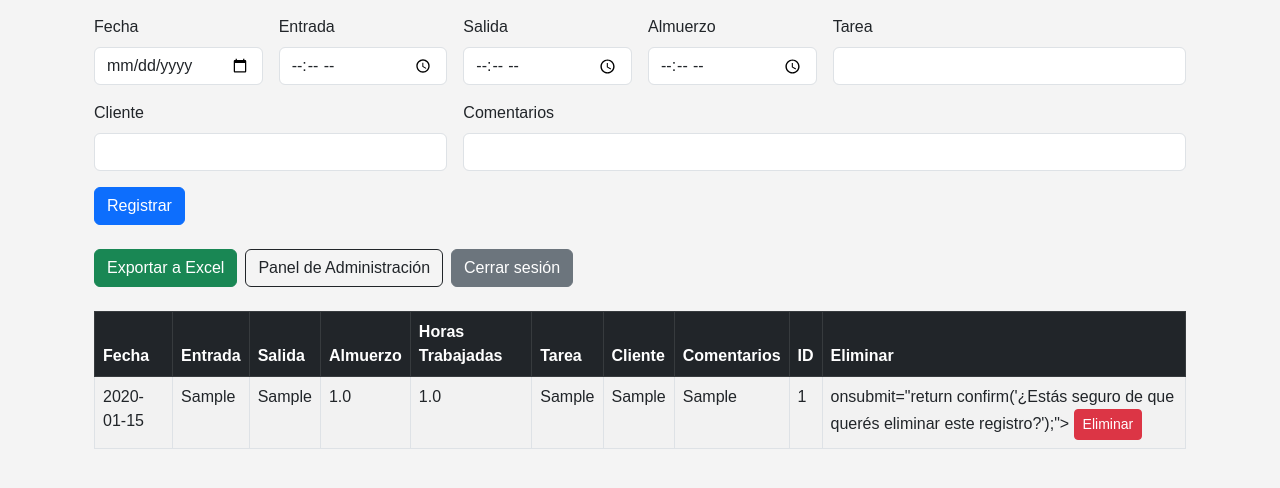
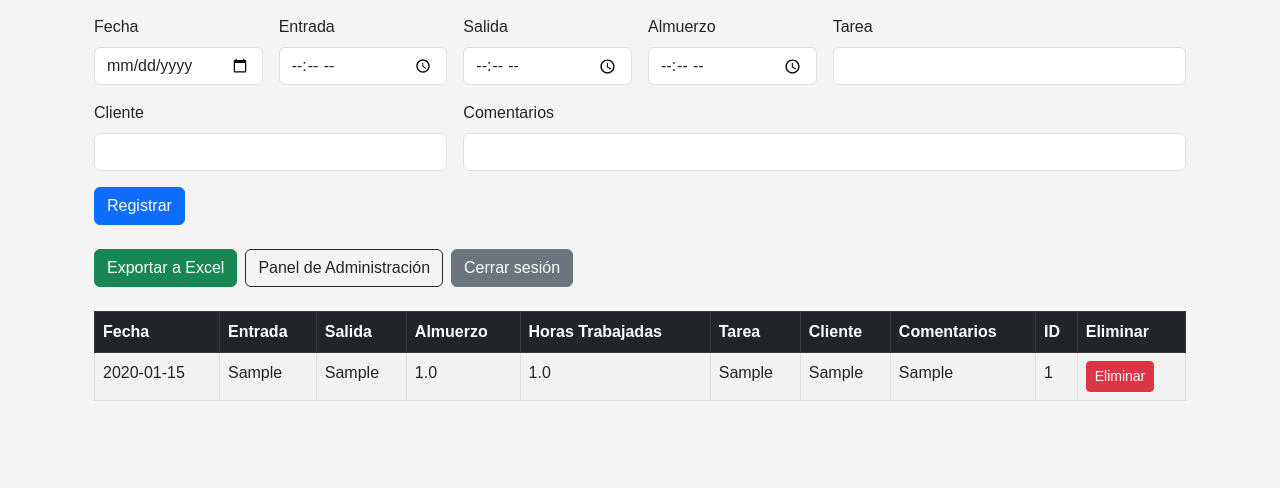
Before and after one commit to GUILLERMOWEB/Registro-de-horas-mejorado, a Flask app: page /administrator in a window 1280 px wide. Shown: the part 165-653 px from the top of the page. Run offline with Flask 3, Linux system fonts and the light colour scheme; the visitor is signed in with stand-in values (Sample User, id 1); tables that the repository leaves empty hold one stand-in row (values such as "Sample post").

Commit message:
corrigo error leyenda en botom eliminar

```diff
--- a/templates/admin.html
+++ b/templates/admin.html
@@ -76,8 +76,8 @@
           <td>{{ registro.comentarios }}</td>
           <td>{{ registro.id }}</td>
           <td>
-            <form method="POST" action="{{ url_for('borrar_registro', id=registro.id) }}">
-                onsubmit="return confirm('¿Estás seguro de que querés eliminar este registro?');">
+            <form method="POST" action="{{ url_for('borrar_registro', id=registro.id) }}"
+                 onsubmit="return confirm('¿Estás seguro de que querés eliminar este registro?');">
                 <button type="submit" class="btn btn-danger btn-sm">Eliminar</button>
             </form>
 
```
